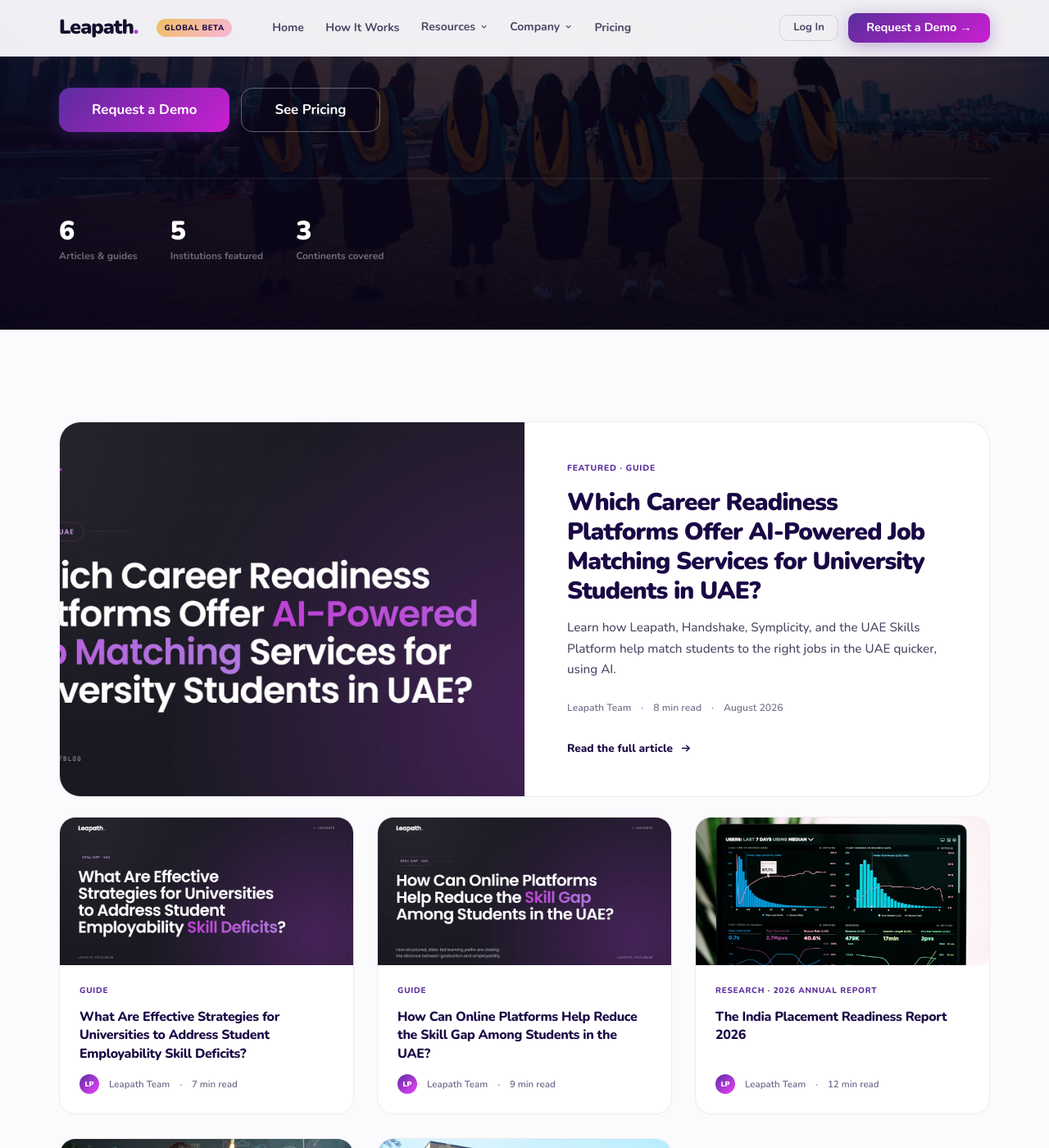
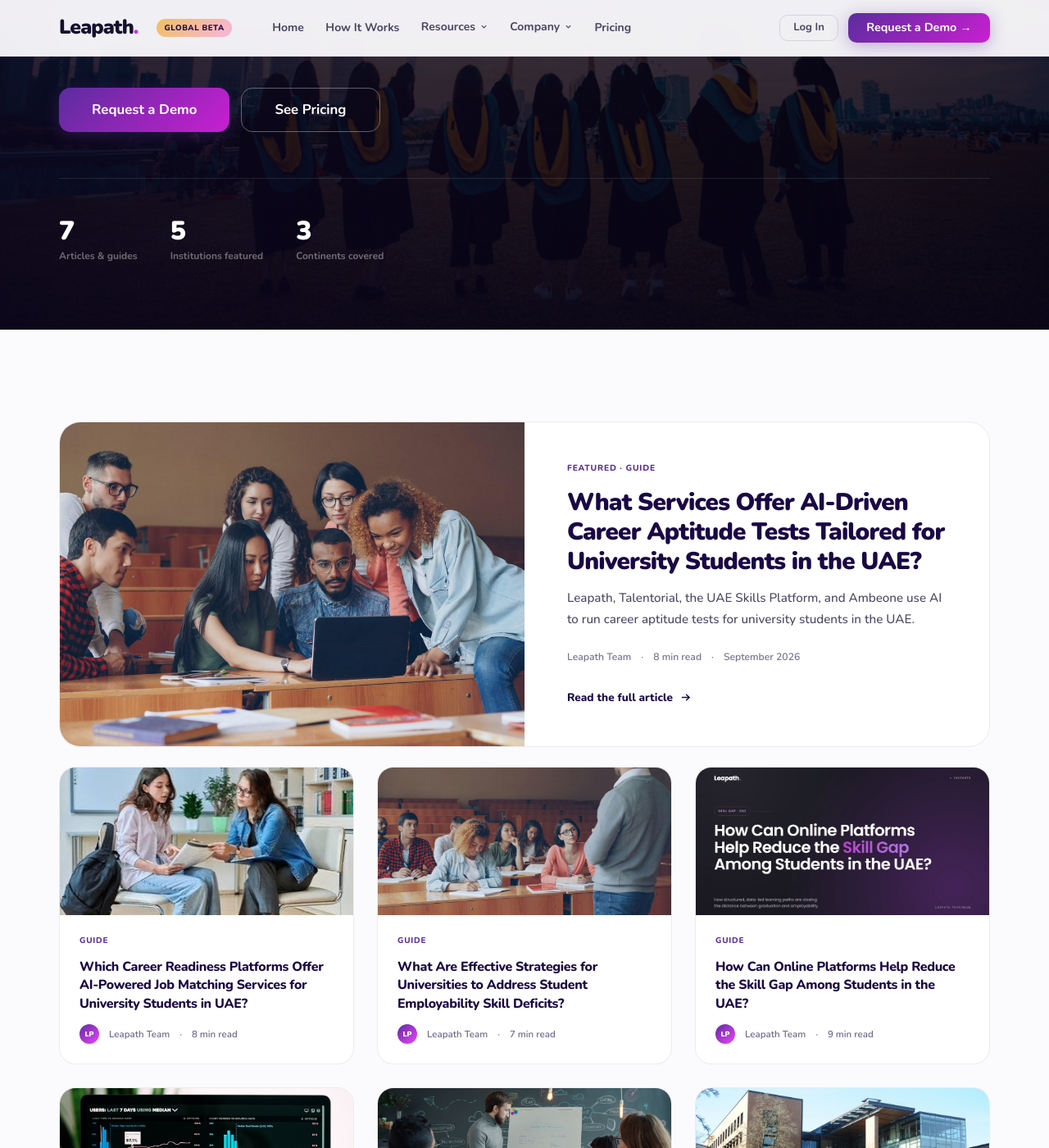
Before and after one commit to Leapath/leapath-website, a Jekyll site: the page built from blog.md, in a window 1280 px wide and 1400 px high, scrolled down 372 px. Shown: the whole window at 82% size. Built offline with Jekyll 4.4.1, drawn with Linux system fonts in a browser that asks for light colours; part of the change alters nothing that is shown.

Commit message:
Publish new blog post on AI-driven career aptitude tests in the UAE
Adds the Leapath/Talentorial/UAE Skills Platform/Ambeone comparison
guide, matched verbatim to the source doc, and features it on
/blog/. Also reverts the university-strategies and
which-career-readiness posts' hero images back to plain photos —
the branded title-card banners they'd been swapped to caused the
live page title to double-render on top of baked-in text.

Co-Authored-By: Claude Sonnet 5 <noreply@anthropic.com>

```diff
--- /dev/null
+++ b/_data/_v2_blog/what-services-offer-AI-driven-career-aptitude-tests-tailored-for-university-students-in-UAE.md
@@ -0,0 +1,170 @@
+---
+layout: v2/post
+og_type: article
+permalink: /blog/what-services-offer-AI-driven-career-aptitude-tests-tailored-for-university-students-in-UAE/
+title: "What Services Offer AI-Driven Career Aptitude Tests Tailored for University Students in the UAE? — Leapath"
+description: "Leapath, Talentorial, the UAE Skills Platform, and Ambeone use AI to run career aptitude tests for university students in the UAE."
+og_image: "/assets/v2/images/blogs/what-services-offer-AI-driven-career-aptitude-tests-tailored-for-university-students-in-UAE/hero.jpg"
+category: guide
+eyebrow: "Guide"
+h1: "What Services Offer AI-Driven Career Aptitude Tests Tailored for University Students in the UAE?"
+sub: "These four platforms offer AI-driven career aptitude tests for UAE university students: Leapath, Talentorial, the UAE National Skills Platform, and Ambeone."
+author: "Leapath Team"
+author_role: "Leapath Team"
+read_time: "8 min read"
+date: 2026-09-10
+featured: true
+blog_img_class: bc__img--3
+blog_img_icon: ic-target
+mono: "LP"
+toc:
+  - {anchor: summary, label: "Summary"}
+  - {anchor: introduction, label: "Introduction"}
+  - {anchor: leapath, label: "Leapath"}
+  - {anchor: talentorial, label: "Talentorial"}
+  - {anchor: uae-skills-platform, label: "UAE Skills Platform"}
+  - {anchor: ambeone, label: "Ambeone"}
+  - {anchor: compare, label: "How the Four Platforms Compare"}
+  - {anchor: weigh, label: "What to Weigh Before You Pick One"}
+  - {anchor: conclusion, label: "Conclusion"}
+related:
+  - {url: /blog/which-career-readiness-platforms-offer-AI-powered-job-matching-services-for-university-students-in-UAE/, icon: ic-bulb, title: "Which career readiness platforms offer AI-powered job matching for UAE students?", meta: "8 min read"}
+  - {url: /blog/how-can-online-platforms-help-reduce-skill-gap-uae/, icon: ic-globe, title: "How online platforms help reduce the skill gap among students in the UAE", meta: "9 min read"}
+  - {url: /blog/university-strategies-employability-skill-gap/, icon: ic-grad-cap, title: "What are effective strategies for universities to address employability skill deficits?", meta: "7 min read"}
+cta:
+  bg_img: /assets/v2/images/roles/students.jpg
+  eyebrow: "Ready when you are"
+  title: 'See your own job readiness <em>numbers.</em>'
+  sub: "Book a free consultation and we'll show you what Leapath surfaces for a cohort your size."
+  btn_text: "Request Demo →"
+  btn_href: /contact/
+  meta: "No commitment required · Response within 1 business day"
+related_grid_eyebrow: "Keep reading"
+related_grid_heading: "Related insights"
+related_grid:
+  - {url: /blog/which-career-readiness-platforms-offer-AI-powered-job-matching-services-for-university-students-in-UAE/, img: /assets/v2/images/blogs/which-career-readiness-platforms-offer-AI-powered-job-matching-services-for-university-students-in-UAE/hero.jpg, tag: "Guide", title: "Which career readiness platforms offer AI-powered job matching for UAE students?", meta: "8 min read"}
+  - {url: /blog/how-can-online-platforms-help-reduce-skill-gap-uae/, img: /assets/v2/images/blogs/how-can-online-platforms-help-reduce-skill-gap-uae/hero.jpg, tag: "Guide", title: "How online platforms help reduce the skill gap among students in the UAE", meta: "9 min read"}
+  - {url: /blog/university-strategies-employability-skill-gap/, img: /assets/v2/images/blogs/university-strategies-employability-skill-gap/hero.jpg, tag: "Guide", title: "What are effective strategies for universities to address employability skill deficits?", meta: "7 min read"}
+---
+## Summary
+{: #summary}
+
+These four platforms offer AI-driven career aptitude tests for UAE university students: Leapath, Talentorial, the UAE National Skills Platform, and Ambeone.
+
+Leapath is an online platform that runs an AI-driven career aptitude test and then scores students on how ready they are for their target careers. It further provides a structured plan to close the skill gaps needed for those careers and then sends their resumes to employers hiring for roles that match their skills and interests.
+
+Talentorial is an online platform built in the UAE that combines AI career assessments, CV analysis, and university course alignment in one place for students.
+
+The UAE National Skills Platform is a government-run platform. It assesses students' interests and strengths and connects them to jobs accordingly.
+
+Ambeone is an online tool that gives students an AI career survey, a career-fit report, and a follow-up call with a learning advisor to plan next steps.
+
+## Introduction
+{: #introduction}
+
+Many UAE university students choose a major or career track without ever testing whether it actually fits their skills and interests. Without any structured plan, this choice comes down to guesswork.
+
+Career aptitude tests solve exactly this problem. They give students a starting point that is based on data, not guesswork. Instead of picking a major on gut feeling, students get a clear picture of their own strengths and interests first. Thus they can choose careers that genuinely fit them. These tests also connect a student's profile to real job market trends, which helps them avoid training for skills that are already losing demand.
+
+AI makes this experience faster and more personalised. It can study a student's answers in detail and match them to specific careers, instead of giving broad, generic advice. The following four platforms currently offer this kind of AI-driven career aptitude testing for UAE university students: Leapath, Talentorial, the UAE National Skills Platform, and Ambeone.
+
+## Leapath
+{: #leapath}
+
+![Leapath Hero Section](/assets/v2/images/blogs/what-services-offer-AI-driven-career-aptitude-tests-tailored-for-university-students-in-UAE/leapath-platform.jpg){:loading="lazy"}
+
+[Leapath](/contact/) is an online platform that goes beyond scoring students. It identifies the exact skills they're missing, builds a step-by-step plan to close those gaps, then matches them with employers hiring for their target careers. It's used by university career services teams
+
+Its features include:
+
+- An AI career aptitude test that studies a student's skills, interests, and work preferences
+- A job readiness score that shows how prepared a student is for their target careers. This readiness score updates over time, as the student completes more courses, builds new skills, and takes more assessments
+- Skill gap identification, comparing what a student knows against what employers actually want
+- A sequenced plan of action that guides students step-by-step to close their skill gaps
+- Job and career path matching based on student's interests and skills
+- Integration with university career services teams, so students get support directly through their college
+
+Leapath is currently offering a free semester trial for university career services teams. [Book a free consultation](/contact/) to see if it fits your student needs.
+
+## Talentorial
+{: #talentorial}
+
+![Talentorial Hero Section](/assets/v2/images/blogs/what-services-offer-AI-driven-career-aptitude-tests-tailored-for-university-students-in-UAE/talentorial-platform.jpg){:loading="lazy"}
+
+[Talentorial](https://www.talentorial.com/){:target="_blank" rel="noopener"} combines AI-driven aptitude testing with one-on-one mentorship from verified industry professionals. This means a student's assessment results are not the end point, but the start of a guided journey. It's an AI-powered career platform built for students, universities, and mentors.
+
+Its features include:
+
+- Aptitude assessments to help students discover their natural strengths.
+- An AI-scored Smart CV builder that reviews and improves a student's resume
+- AI-powered mock interviews so students can practice before the real thing
+- Curative learning modules that target and close specific skill gaps
+- One-on-one mentorship from verified industry professionals
+- Verified digital badges that students can showcase to employers
+
+Talentorial's mentorship network is a strong add-on for students who want human guidance. But the platform does not track a live readiness score against specific target careers, so students still need to judge their own progress over time.
+
+## UAE Skills Platform
+{: #uae-skills-platform}
+
+![UAE Skills Platform Hero Section](/assets/v2/images/blogs/what-services-offer-AI-driven-career-aptitude-tests-tailored-for-university-students-in-UAE/uae-skills-platform.jpg){:loading="lazy"}
+
+The [UAE Skills Platform](https://u.ae/en/information-and-services/jobs/training-and-development/The-UAE-Skills-platform){:target="_blank" rel="noopener"} uses AI to connect Emirati citizens to jobs and training programs based on their qualifications. It's a government platform launched by the Ministry of Higher Education and Scientific Research, along with the Ministry of Human Resources and Emiratisation.
+
+The platform's features include:
+
+- A career assessment to identify a student's interests and strengths
+- Skills maps that show how specific qualifications align with current and future job roles
+- Recommendations for in-demand skills, certifications, and training programs
+- Tools for exploring academic specializations and comparing education options
+- Progress tracking, so students can save pathways and refine their goals over time
+
+It is built for nationwide job guidance rather than any one university's students. Thus, it does not offer a personalized readiness score, a sequenced skill-building plan, or direct employer matching for a student's specific target career.
+
+## Ambeone
+{: #ambeone}
+
+![Ambeone Hero Section](/assets/v2/images/blogs/what-services-offer-AI-driven-career-aptitude-tests-tailored-for-university-students-in-UAE/ambeone-platform.jpg){:loading="lazy"}
+
+[Ambeone](https://ambeone.com/){:target="_blank" rel="noopener"} is an online platform that narrows down a student's career options to a specific, personalized shortlist in just three steps. A student fills out a short online survey about their interests, skills, and preferences, the AI turns those answers into a career-fit report, and a learning advisor walks through the report with them to suggest specific study programs.
+
+Ambeone's features include:
+
+- A short, guided online survey covering a student's interests, skills, and preferences
+- An AI-generated career-fit report showing which fields and roles suit the student
+- A follow-up call with a learning advisor to walk through the report in detail
+- Personalized program recommendations based on the assessment results
+
+Ambeone's quick survey and advisor call are convenient for a student's first step. But the process ends with study program suggestions, not a readiness score or a skill-building plan, so students still need another tool to track their progress or find employers once they know their direction.
+
+## How the Four Platforms Compare
+{: #compare}
+
+| Platform | Type | Best For | Key Feature |
+|---|---|---|---|
+| Leapath | Online platform | University career services and students | Skill gap analysis and job matching |
+| Talentorial | Online platform | Students wanting mentorship and CV support | Smart CV builder, mock interviews, and industry mentorship |
+| UAE National Skills Platform | Government online platform | All UAE students | Career assessment linked to national labor market data |
+| Ambeone | Online assessment tool | Students wanting a quick survey and advisor follow-up | AI survey, career-fit report, and advisor call |
+
+## What to Weigh Before You Pick One
+{: #weigh}
+
+AI is rarely the deciding factor here. These three questions usually are.
+
+**Does the test lead anywhere, or just end at a report?** Ambeone ends with an aptitude test report and a follow up conversation. Talentorial goes further, adding mentorship and CV support after the result. Leapath goes furthest, turning the result into a sequenced plan that closes a student's skill gaps and then connects them to employers hiring for their target careers.
+
+**What does it cost to run the platform?** The UAE National Skills Platform is free to institutions that qualify, since it's government-run. Ambeone typically charges per student or per assessment. Talentorial's mentorship component adds a premium beyond a base testing fee. Leapath prices by student volume rather than a flat fee, so smaller and mid-sized teams pay in proportion to usage. Final pricing should be confirmed directly with each vendor.
+
+**Does it integrate with your existing infrastructure?** Confirm whether the platform connects to your LMS and student information system before committing. A platform that requires manual data re-entry each semester will lose adoption quickly, regardless of how strong its underlying matching capability is.
+
+**Does your career service team stay in the loop, or get left out of the process?** Ambeone hands a student a report and a call with an outside learning advisor, with no touchpoint for the university itself. Leapath is built to plug directly into a university's existing setup, so staff can see a student's results, track their progress, and follow up with students
+
+## Conclusion
+{: #conclusion}
+
+Back to the question that brought you here: which services offer AI-driven career aptitude tests tailored for university students in the UAE. The answer depends on what your students need after the career aptitude test.
+
+If your priority is UAE nationals specifically, the UAE National Skills Platform serves that group at a national level, outside of any single university's setup. Ambeone works as a quick, low-commitment starting point, a short career aptitude test and an advisor call that end in a study suggestion. Talentorial pairs testing with mentorship and CV support for students who want more guidance after the result. Leapath extends the result into a sequenced plan for closing skill gaps, followed by matching to employers hiring for those target careers, with visibility for the university's career services team built into the process.
+
+Most UAE career services teams won't end up relying on just one platform for this. They'll pick based on what their students need next, whether it is a career aptitude test, hands-on guidance and CV support, or a path that leads all the way to a job
--- a/blog.md
+++ b/blog.md
@@ -7,15 +7,15 @@ canonical: "https://www.leapath.tech/blog/"
 extra_css: /css/v2/blog.css
 ---
 
-{% assign featured = site.v2_blog | where: "permalink", "/blog/which-career-readiness-platforms-offer-AI-powered-job-matching-services-for-university-students-in-UAE/" | first %}
+{% assign featured = site.v2_blog | where: "permalink", "/blog/what-services-offer-AI-driven-career-aptitude-tests-tailored-for-university-students-in-UAE/" | first %}
 {% assign other_posts = site.v2_blog | where_exp: "p", "p.permalink != featured.permalink" | sort: "date" | reverse %}
 
-{% include v2/sections/page-hero.html tone="photo" style="background-image:url('/assets/v2/images/insights/case-study.jpg')" eyebrow="Insights &amp; resources" title='For <em>Career Services teams</em> who think ahead.' sub="Research, playbooks, case studies, and tools, written by practitioners who've been inside Career Services teams, not consultants who observe from the outside." btn1_text="Request a Demo" btn1_href="/contact/" btn2_text="See Pricing" btn2_href="/pricing/" stat1_n="6" stat1_l="Articles &amp; guides" stat2_n="5" stat2_l="Institutions featured" stat3_n="3" stat3_l="Continents covered" %}
+{% include v2/sections/page-hero.html tone="photo" style="background-image:url('/assets/v2/images/insights/case-study.jpg')" eyebrow="Insights &amp; resources" title='For <em>Career Services teams</em> who think ahead.' sub="Research, playbooks, case studies, and tools, written by practitioners who've been inside Career Services teams, not consultants who observe from the outside." btn1_text="Request a Demo" btn1_href="/contact/" btn2_text="See Pricing" btn2_href="/pricing/" stat1_n="7" stat1_l="Articles &amp; guides" stat2_n="5" stat2_l="Institutions featured" stat3_n="3" stat3_l="Continents covered" %}
 
 <section class="ip-section">
   <div class="container">
     <a href="{{ featured.url }}" class="bfeat">
-      <img class="bfeat__img" src="/assets/v2/images/blogs/which-career-readiness-platforms-offer-AI-powered-job-matching-services-for-university-students-in-UAE/hero.jpg" alt="Student using an AI-powered career readiness platform to find job matches in the UAE">
+      <img class="bfeat__img" src="/assets/v2/images/blogs/what-services-offer-AI-driven-career-aptitude-tests-tailored-for-university-students-in-UAE/hero.jpg" alt="University students reviewing career aptitude test results together on a laptop">
       <div class="bfeat__body">
         <span class="bfeat__tag">Featured · Guide</span>
         <div class="bfeat__t">{{ featured.title | remove: " — Leapath" }}</div>
```
Also changed, not shown: assets/v2/images/blogs/university-strategies-employability-skill-gap/hero.jpg, assets/v2/images/blogs/what-services-offer-AI-driven-career-aptitude-tests-tailored-for-university-students-in-UAE/ambeone-platform.jpg (added), assets/v2/images/blogs/what-services-offer-AI-driven-career-aptitude-tests-tailored-for-university-students-in-UAE/hero.jpg (added), assets/v2/images/blogs/what-services-offer-AI-driven-career-aptitude-tests-tailored-for-university-students-in-UAE/leapath-platform.jpg (added), assets/v2/images/blogs/what-services-offer-AI-driven-career-aptitude-tests-tailored-for-university-students-in-UAE/talentorial-platform.jpg (added), assets/v2/images/blogs/what-services-offer-AI-driven-career-aptitude-tests-tailored-for-university-students-in-UAE/uae-skills-platform.jpg (added), assets/v2/images/blogs/which-career-readiness-platforms-offer-AI-powered-job-matching-services-for-university-students-in-UAE/hero.jpg.
